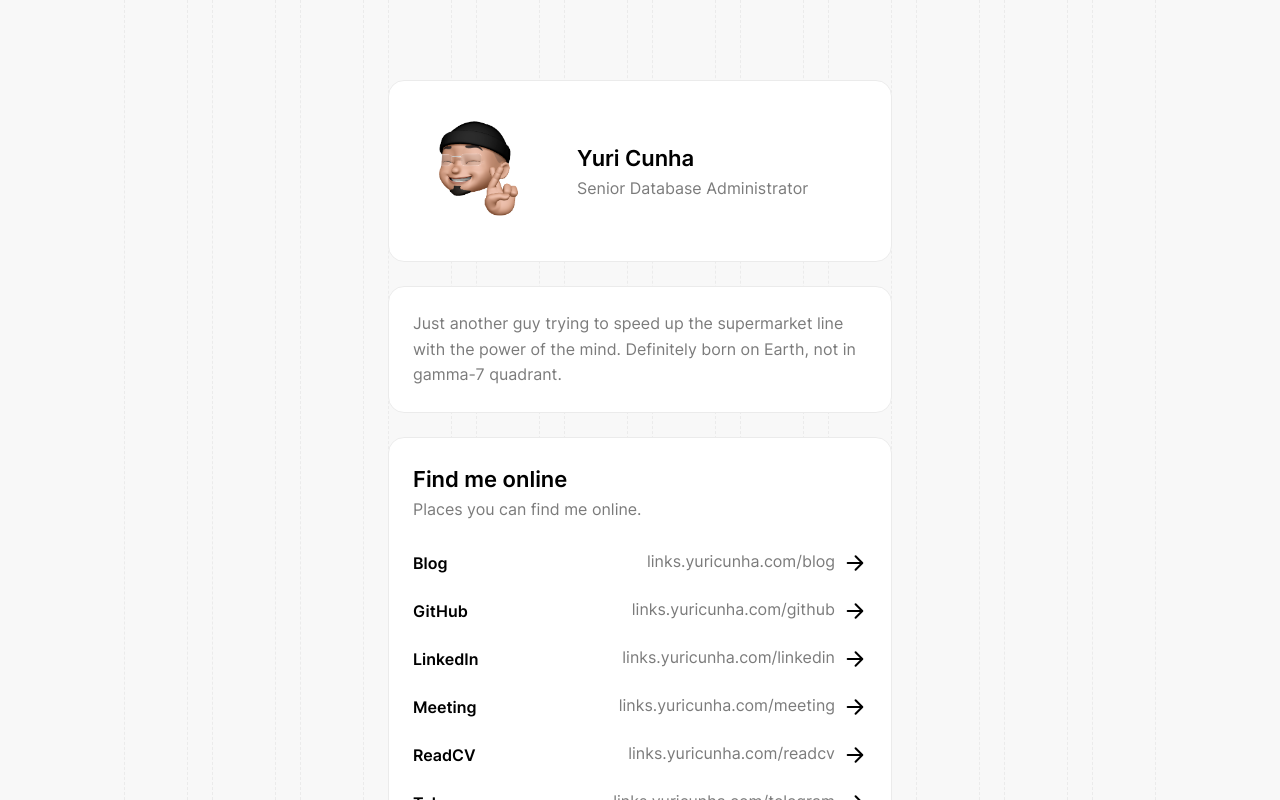
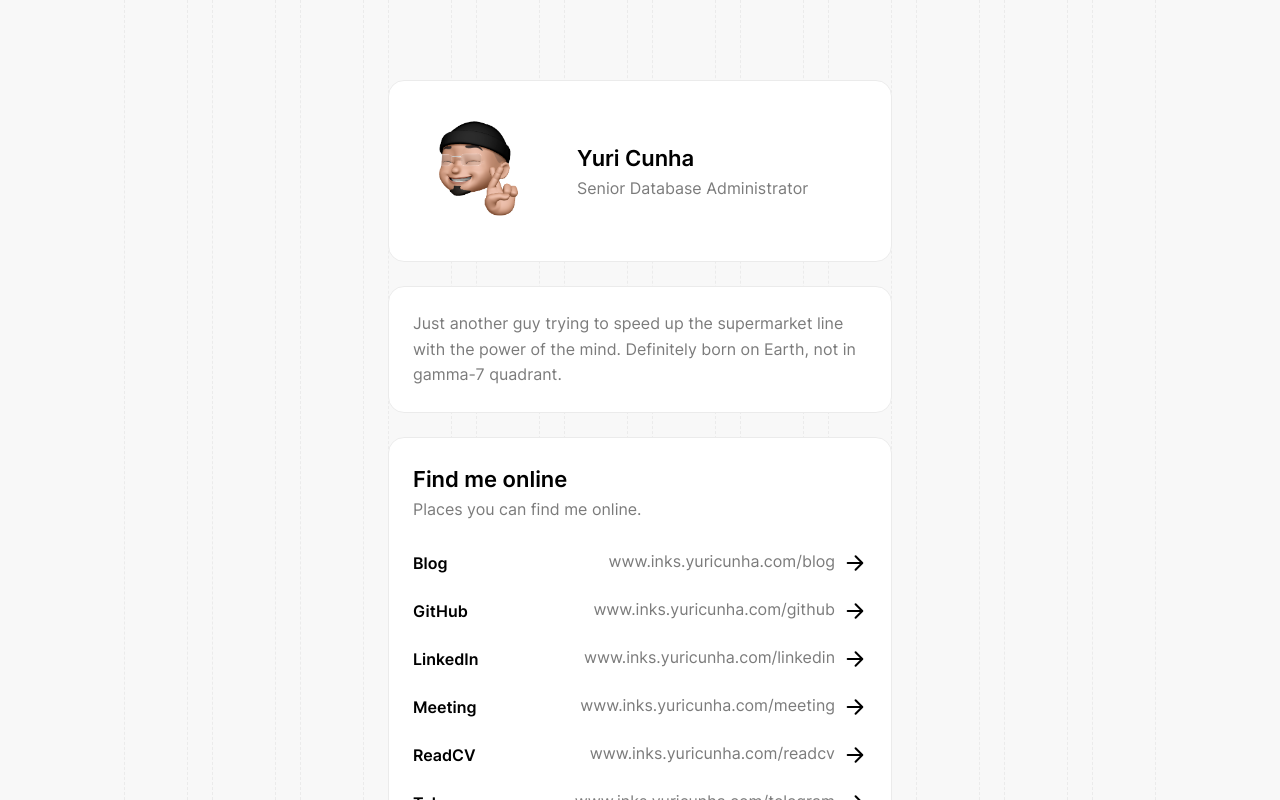
Before and after one commit to isyuricunha/links, a Next.js app: page / in a window 1280 px wide. Shown: the top 800 px of the page. Built offline with nearby package versions, Linux system fonts and the light colour scheme.

Commit message:
change url shortcut

```diff
--- a/src/pages/index.js
+++ b/src/pages/index.js
@@ -9,43 +9,43 @@ import Icon from "@/components/Icon";
 const links = [
 	{
 		name: "Blog",
-		link: "links.yuricunha.com/blog",
+		link: "www.inks.yuricunha.com/blog",
 		url: "https://yuricunha.com/blog",
 	},
 	{
 		name: "GitHub",
-		link: "links.yuricunha.com/github",
+		link: "www.inks.yuricunha.com/github",
 		url: "https://github.com/isyuricunha",
 	},
 	{
 		name: "LinkedIn",
-		link: "links.yuricunha.com/linkedin",
+		link: "www.inks.yuricunha.com/linkedin",
 		url: "https://www.linkedin.com/in/isyuricunha/",
 	},
 	{
 		name: "Meeting",
-		link: "links.yuricunha.com/meeting",
+		link: "www.inks.yuricunha.com/meeting",
 		url: "https://cal.com/isyuricunha",
 	},
 	{
 		name: "ReadCV",
-		link: "links.yuricunha.com/readcv",
+		link: "www.inks.yuricunha.com/readcv",
 		url: "https://read.cv/isyuricunha",
 	},
 	{
 		name: "Telegram",
-		link: "links.yuricunha.com/telegram",
+		link: "www.inks.yuricunha.com/telegram",
 		url: "https://t.me/isyuricunha",
 	},
 	{
 		name: "Website",
-		link: "links.yuricunha.com/website",
+		link: "www.inks.yuricunha.com/website",
 		url: "https://yuricunha.com/",
 	},
 	{
 		name: "X/Twitter",
-		link: "links.yuricunha.com/x",
-		link: "links.yuricunha.com/twitter",
+		link: "www.inks.yuricunha.com/x",
+		link: "www.inks.yuricunha.com/twitter",
 		url: "https://twitter.com/isyuricunha",
 	},
 ];
```
Also changed, not shown: src/pages/404.js (+9 -9 lines).
